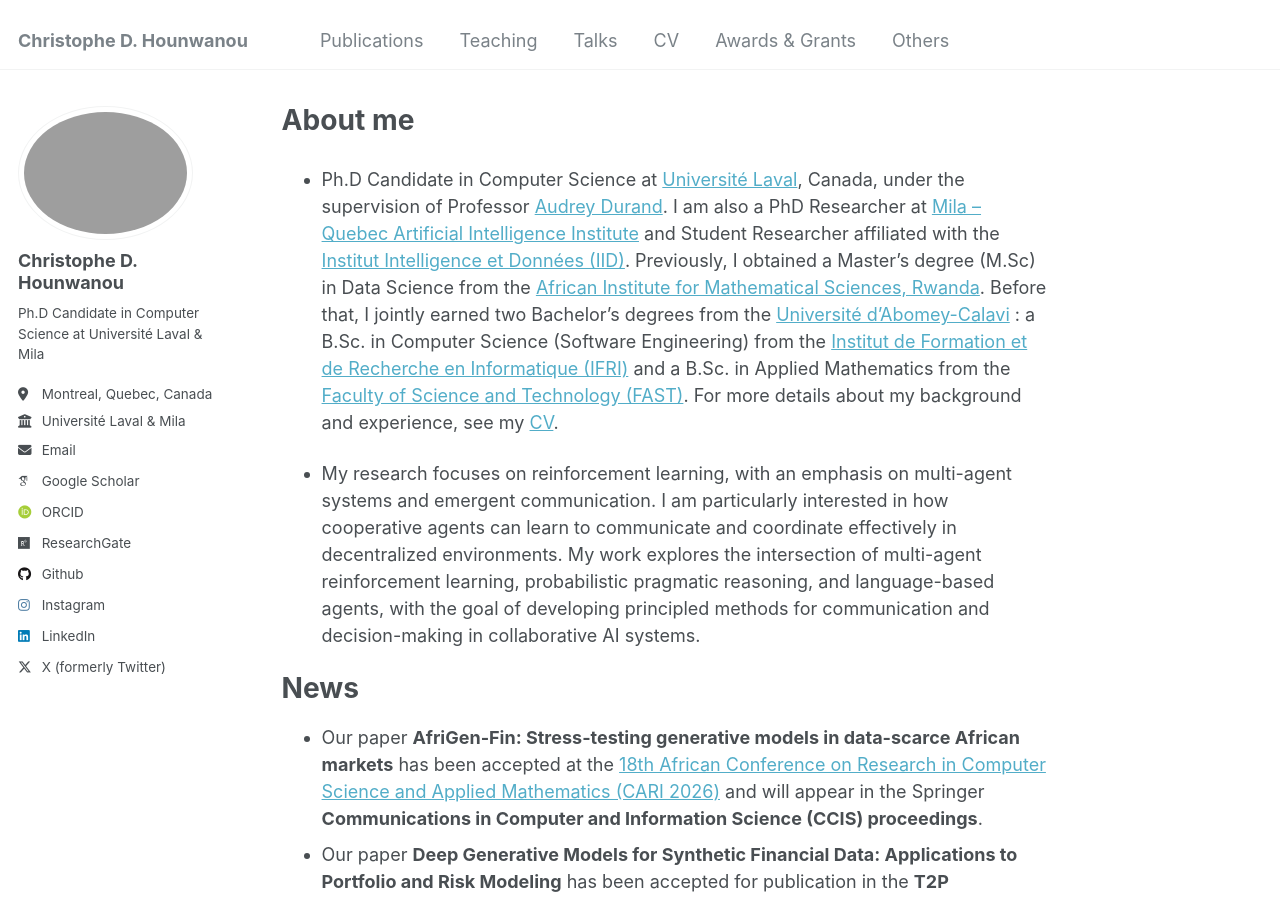
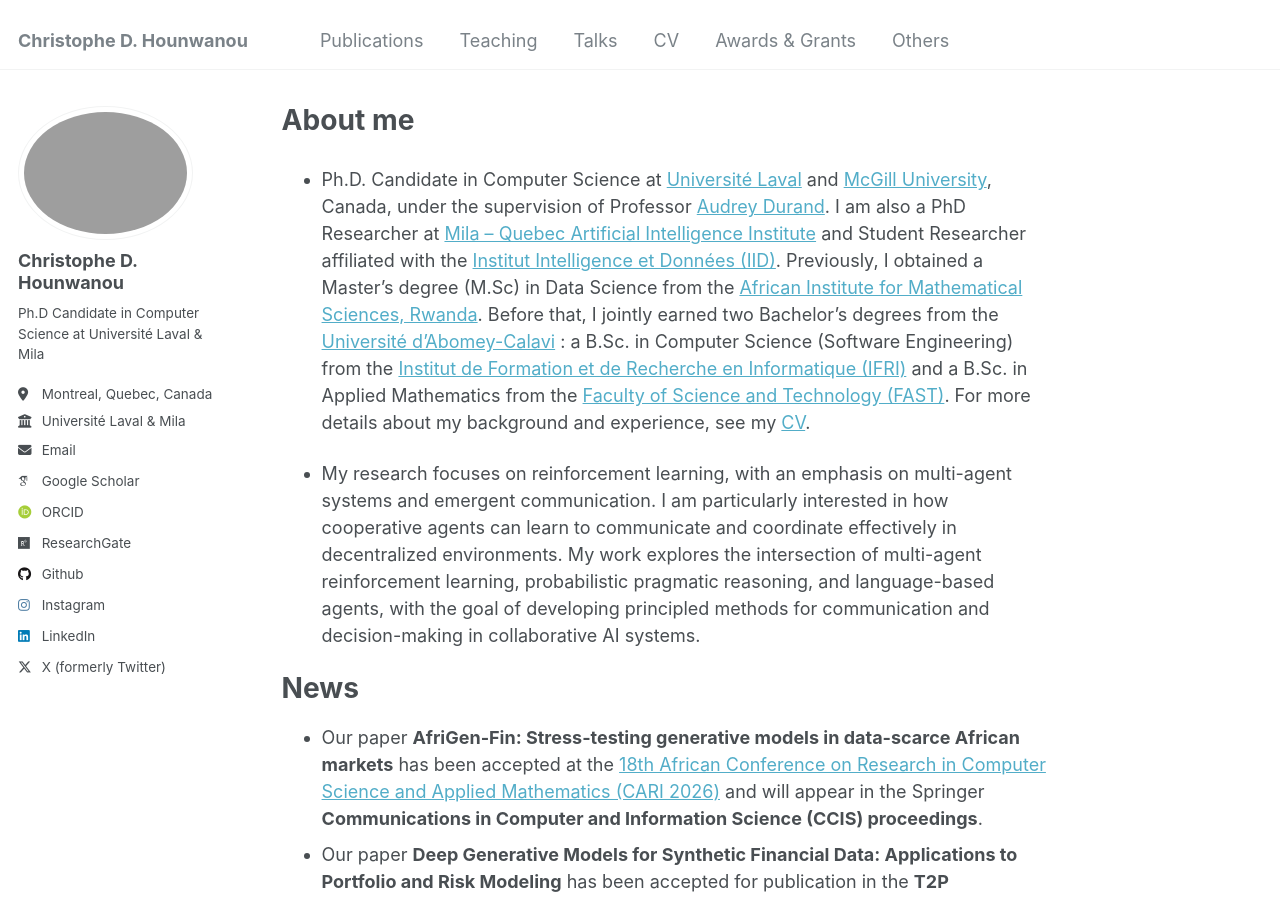
Before and after one commit to chrishounwanou/chrishounwanou.github.io, a Jekyll site: the page built from _pages/about.md, in a window 1280 px wide and 900 px high. Built offline with Jekyll 4.4.1, drawn with Linux system fonts in a browser that asks for light colours; some web fonts are replaced.

Commit message:
Update Ph.D. candidate description and affiliations

```diff
--- a/_pages/about.md
+++ b/_pages/about.md
@@ -6,7 +6,7 @@ redirect_from:
   - /about/
   - /about.html
 ---
-- Ph.D Candidate in Computer Science at [Université Laval](https://www.ulaval.ca/), Canada, under the supervision of Professor [Audrey Durand](https://mila.quebec/fr/annuaire/audrey-durand). I am also a PhD Researcher at [Mila – Quebec Artificial Intelligence Institute](https://mila.quebec/fr) and Student Researcher affiliated with the [Institut Intelligence et Données (IID)](https://iid.ulaval.ca/). Previously, I obtained a Master's degree (M.Sc) in Data Science from the [African Institute for Mathematical Sciences, Rwanda](https://aims.ac.rw/). Before that, I jointly earned two Bachelor's degrees from the [Université d'Abomey-Calavi](https://www.uac.bj/) : a B.Sc. in Computer Science (Software Engineering) from the [Institut de Formation et de Recherche en Informatique (IFRI)](https://ifri-uac.bj/) and a B.Sc. in Applied Mathematics from the [Faculty of Science and Technology (FAST)](https://www.uac.bj/ufr-entites-facultes-instituts-centres-uac/). For more details about my background and experience, see my [CV](/files/Christophe_Hounanou_CV.pdf).
+- Ph.D. Candidate in Computer Science at [Université Laval](https://www.ulaval.ca/) and [McGill University](https://www.mcgill.ca/fr), Canada, under the supervision of Professor [Audrey Durand](https://mila.quebec/fr/annuaire/audrey-durand). I am also a PhD Researcher at [Mila – Quebec Artificial Intelligence Institute](https://mila.quebec/fr) and Student Researcher affiliated with the [Institut Intelligence et Données (IID)](https://iid.ulaval.ca/). Previously, I obtained a Master's degree (M.Sc) in Data Science from the [African Institute for Mathematical Sciences, Rwanda](https://aims.ac.rw/). Before that, I jointly earned two Bachelor's degrees from the [Université d'Abomey-Calavi](https://www.uac.bj/) : a B.Sc. in Computer Science (Software Engineering) from the [Institut de Formation et de Recherche en Informatique (IFRI)](https://ifri-uac.bj/) and a B.Sc. in Applied Mathematics from the [Faculty of Science and Technology (FAST)](https://www.uac.bj/ufr-entites-facultes-instituts-centres-uac/). For more details about my background and experience, see my [CV](/files/Christophe_Hounanou_CV.pdf).
 
 - My research focuses on reinforcement learning, with an emphasis on multi-agent systems and emergent communication. I am particularly interested in how cooperative agents can learn to communicate and coordinate effectively in decentralized environments. My work explores the intersection of multi-agent reinforcement learning, probabilistic pragmatic reasoning, and language-based agents, with the goal of developing principled methods for communication and decision-making in collaborative AI systems.
 
```
